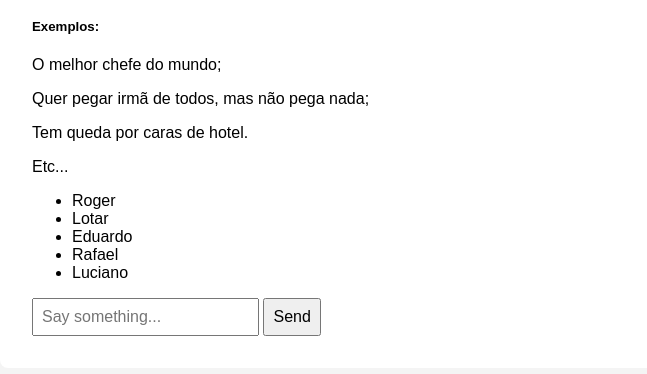
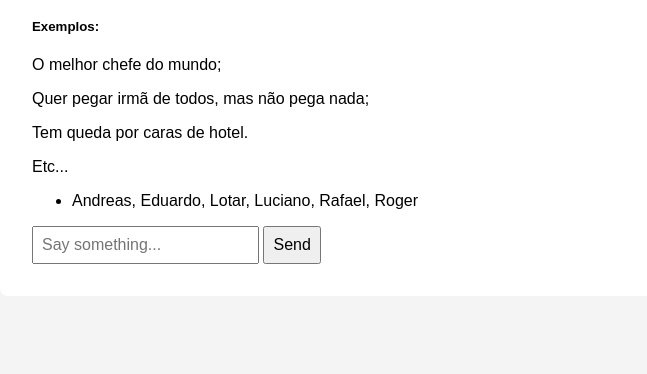
Before and after one commit to lswebdevelops/stock_predictions_ai-engineering, a website built with Vite: page frontend/index.html in a window 1280 px wide. Shown: the part 192-566 px from the top of the page, without its empty margins (308-955 px from the left). Built offline with nearby package versions, Linux system fonts and the light colour scheme; no server answers.

Commit message:
adjusting html

```diff
--- a/frontend/index.html
+++ b/frontend/index.html
@@ -1,29 +1,33 @@
-<!doctype html>
+<!DOCTYPE html>
 <html>
   <head>
     <title>Adivinha quem</title>
     <link rel="stylesheet" href="/src/style.css" />
-       <link rel="icon" href="/favicon.ico" type="image/x-icon" />
+    <link rel="icon" href="/favicon.ico" type="image/x-icon" />
     <meta name="viewport" content="width=device-width, initial-scale=1" />
   </head>
   <body>
     <main>
       <h1>Welcome to the AI Embedding 🤖</h1>
-      <h4>Escolha um colega de trabalho e o descreva sem falar seu nome que o AI vai tentar adivinhar de quem se trata:</h4>
+      <h4>
+        Escolha um colega de trabalho e o descreva sem falar seu nome que o AI
+        vai tentar adivinhar de quem se trata:
+      </h4>
       <h5>Exemplos:</h5>
       <p>O melhor chefe do mundo;</p>
       <p>Quer pegar irmã de todos, mas não pega nada;</p>
       <p>Tem queda por caras de hotel.</p>
       <p>Etc...</p>
       <ul>
-        <li>Roger</li>
-        <li>Lotar</li>
-        <li>Eduardo</li>
-        <li>Rafael</li>
-        <li>Luciano</li>
+        <li>Andreas, Eduardo, Lotar, Luciano, Rafael, Roger</li>
       </ul>
       <form id="chat-form">
-        <input type="text" id="user-input" placeholder="Say something..." required />
+        <input
+          type="text"
+          id="user-input"
+          placeholder="Say something..."
+          required
+        />
         <button type="submit">Send</button>
       </form>
       <div id="chat-output"></div>
```
